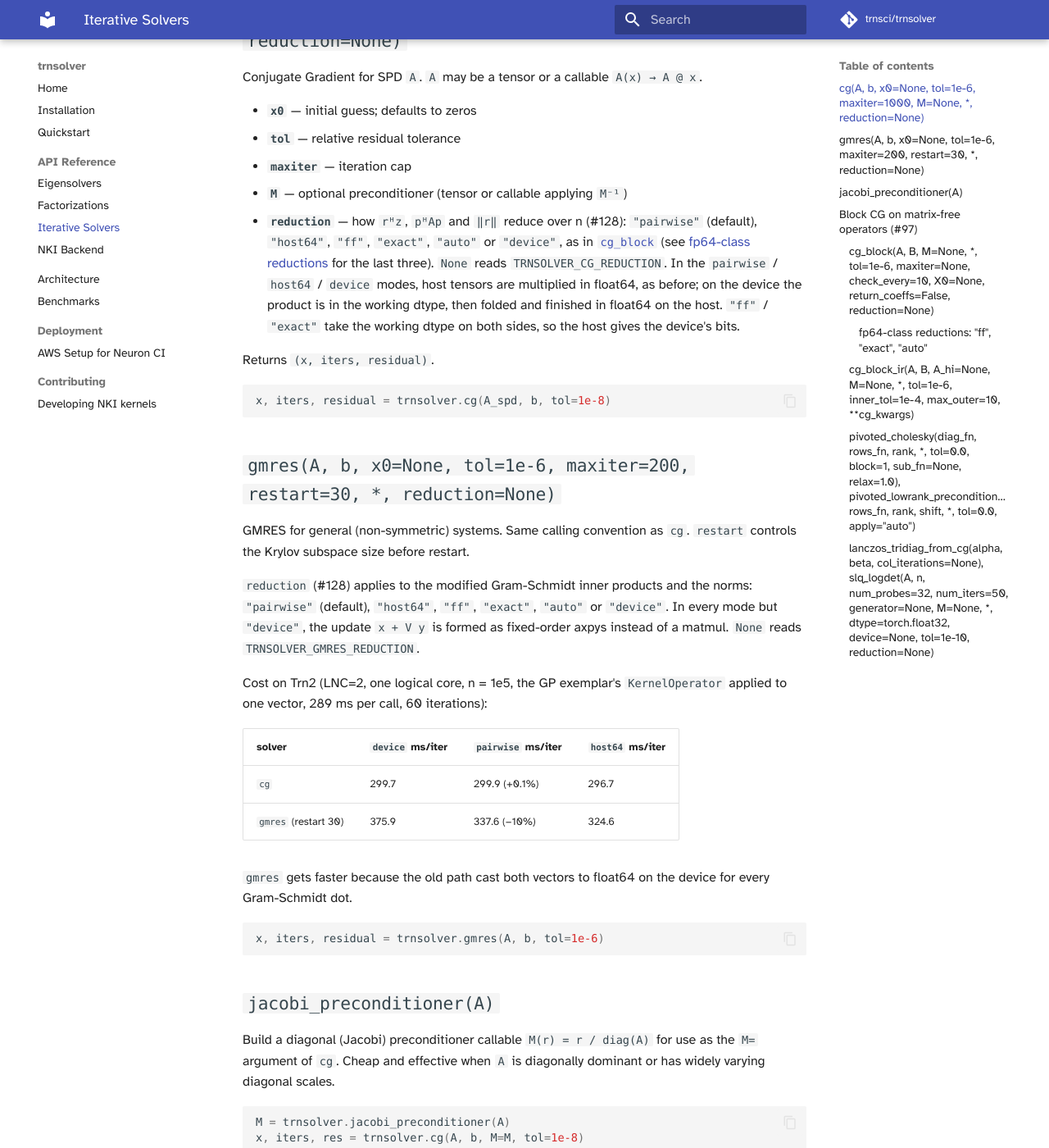
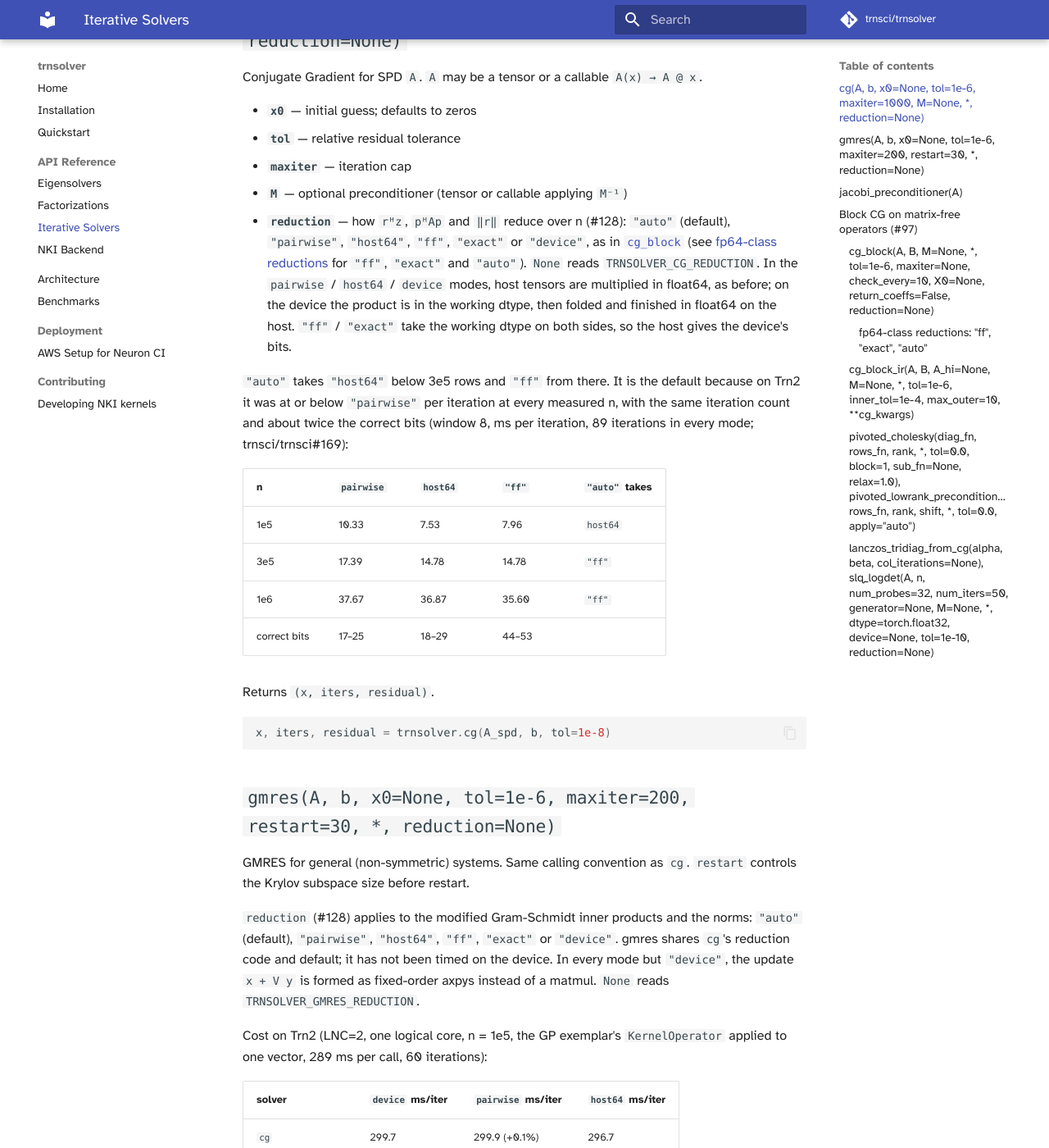
Before and after one commit to trnsci/trnsolver, an MkDocs documentation site: the page built from docs/api/iterative.md, in a window 1280 px wide and 1400 px high, scrolled down 275 px. Shown: the whole window at 82% size. Built offline with MkDocs 1.6.1 and Material for MkDocs 9.7.7, drawn with Linux system fonts in a browser that asks for light colours; some web fonts are replaced; comment, search, counter and statistics services are not loaded; some of the changed text lies outside the part shown.

Commit message:
iterative: reduction="auto" by default in cg / gmres, auto threshold 3e5; cg_block stays pairwise (window 8, trnsci/trnsci#169)
Window 8 on Trn2 (PR #153 comment 7206304015):
- _FF_AUTO_MIN_N 500_000 -> 300_000: host64 / ff per-cg-iteration parity
  at 3e5 (14.78 ms each); ff faster above, host64 0.2-0.4 ms faster below.
- cg and gmres default to "auto" (cg: at or below pairwise at every
  measured n, same iterations, 44-53 vs 17-25 bits). gmres shares the
  _inner / _norm / _resolve_reduction path; not timed on device.
- cg_block keeps "pairwise" (block._CG_BLOCK_DEFAULT) until trnblas#142:
  auto was +28% (1e5) / +16% (1e6) per iteration at R = 33.

Docs, CHANGELOG Unreleased and the CPU tests that pin the defaults and
the threshold follow.

```diff
--- a/docs/api/iterative.md
+++ b/docs/api/iterative.md
@@ -10,7 +10,16 @@ Conjugate Gradient for SPD `A`. `A` may be a tensor or a callable `A(x) → A @
 - **`tol`** — relative residual tolerance
 - **`maxiter`** — iteration cap
 - **`M`** — optional preconditioner (tensor or callable applying `M⁻¹`)
-- **`reduction`** — how `rᴴz`, `pᴴAp` and `‖r‖` reduce over n (#128): `"pairwise"` (default), `"host64"`, `"ff"`, `"exact"`, `"auto"` or `"device"`, as in [`cg_block`](#cg_blocka-b-mnone--tol1e-6-maxiternone-check_every10-x0none-return_coeffsfalse-reductionnone) (see [fp64-class reductions](#fp64-class-reductions-ff-exact-auto) for the last three). `None` reads `TRNSOLVER_CG_REDUCTION`. In the `pairwise` / `host64` / `device` modes, host tensors are multiplied in float64, as before; on the device the product is in the working dtype, then folded and finished in float64 on the host. `"ff"` / `"exact"` take the working dtype on both sides, so the host gives the device's bits.
+- **`reduction`** — how `rᴴz`, `pᴴAp` and `‖r‖` reduce over n (#128): `"auto"` (default), `"pairwise"`, `"host64"`, `"ff"`, `"exact"` or `"device"`, as in [`cg_block`](#cg_blocka-b-mnone--tol1e-6-maxiternone-check_every10-x0none-return_coeffsfalse-reductionnone) (see [fp64-class reductions](#fp64-class-reductions-ff-exact-auto) for `"ff"`, `"exact"` and `"auto"`). `None` reads `TRNSOLVER_CG_REDUCTION`. In the `pairwise` / `host64` / `device` modes, host tensors are multiplied in float64, as before; on the device the product is in the working dtype, then folded and finished in float64 on the host. `"ff"` / `"exact"` take the working dtype on both sides, so the host gives the device's bits.
+
+`"auto"` takes `"host64"` below 3e5 rows and `"ff"` from there. It is the default because on Trn2 it was at or below `"pairwise"` per iteration at every measured n, with the same iteration count and about twice the correct bits (window 8, ms per iteration, 89 iterations in every mode; trnsci/trnsci#169):
+
+| n | `pairwise` | `host64` | `"ff"` | `"auto"` takes |
+|---|---|---|---|---|
+| 1e5 | 10.33 | 7.53 | 7.96 | `host64` |
+| 3e5 | 17.39 | 14.78 | 14.78 | `"ff"` |
+| 1e6 | 37.67 | 36.87 | 35.60 | `"ff"` |
+| correct bits | 17–25 | 18–29 | 44–53 | |
 
 Returns `(x, iters, residual)`.
 
@@ -22,7 +31,7 @@ x, iters, residual = trnsolver.cg(A_spd, b, tol=1e-8)
 
 GMRES for general (non-symmetric) systems. Same calling convention as `cg`. `restart` controls the Krylov subspace size before restart.
 
-`reduction` (#128) applies to the modified Gram-Schmidt inner products and the norms: `"pairwise"` (default), `"host64"`, `"ff"`, `"exact"`, `"auto"` or `"device"`. In every mode but `"device"`, the update `x + V y` is formed as fixed-order axpys instead of a matmul. `None` reads `TRNSOLVER_GMRES_REDUCTION`.
+`reduction` (#128) applies to the modified Gram-Schmidt inner products and the norms: `"auto"` (default), `"pairwise"`, `"host64"`, `"ff"`, `"exact"` or `"device"`. gmres shares `cg`'s reduction code and default; it has not been timed on the device. In every mode but `"device"`, the update `x + V y` is formed as fixed-order axpys instead of a matmul. `None` reads `TRNSOLVER_GMRES_REDUCTION`.
 
 Cost on Trn2 (LNC=2, one logical core, n = 1e5, the GP exemplar's `KernelOperator` applied to one vector, 289 ms per call, 60 iterations):
 
@@ -54,7 +63,7 @@ Raises `ValueError` if any diagonal entry is within `1e-15` of zero. More-capabl
 
 Column-batched preconditioned CG for SPD `A` with an `(n, R)` right-hand side (or `(n,)`). `A` and `M` are callables on `(n, R)` blocks, or tensors. Each iteration makes **one** call `A(P)` on the whole block. Converged columns freeze, but the full block is still passed in, so every call has the same shape. Convergence is per column, `‖rⱼ‖ ≤ tol·‖bⱼ‖`. The stopping test reads back to the host only every `check_every` iterations.
 
-`reduction` sets how the inner products and norms reduce over n (#128). `None` reads `TRNSOLVER_CG_REDUCTION`.
+`reduction` sets how the inner products and norms reduce over n (#128). `None` reads `TRNSOLVER_CG_REDUCTION`. The default stays `"pairwise"` here, unlike `cg`: `"auto"` launches one trnblas reduction per column, and at R = 33 on Trn2 it was 28% slower per iteration at n = 1e5 (68.0 against 53.2 ms) and 16% slower at 1e6 (553 against 477 ms). The default will be re-timed once trnblas#142 batches the columns.
 
 | `reduction` | How | LNC=1 vs LNC=2 | Cost |
 |---|---|---|---|
@@ -62,7 +71,7 @@ Column-batched preconditioned CG for SPD `A` with an `(n, R)` right-hand side (o
 | `"host64"` | the whole (n, R) product is copied to the host and reduced in float64 | bitwise equal | one (n, R) D2H per reduction |
 | `"ff"` | trnblas.fp64 double-word `dot` / `nrm2`, one per column (below) | bitwise equal | one small D2H per column and reduction |
 | `"exact"` | trnblas.fp64 exactly rounded `dot` (below) | bitwise equal | as `"ff"`, 1.3–1.5× its cost through n = 1e6 |
-| `"auto"` | `"host64"` below 5e5 rows, `"ff"` from there (below) | bitwise equal | |
+| `"auto"` | `"host64"` below 3e5 rows, `"ff"` from there (below); `cg` / `gmres` default | bitwise equal | |
 | `"device"` | device `sum` / `vector_norm` (the previous behaviour) | differs (5e-4 relative at n = 1e5) | fastest; for comparison |
 
 Device reductions over n add in an order that depends on how the compiler splits the work across logical cores. Elementwise ops do not. So every mode but `"device"` gives the same bits at any LNC, provided the operator `A` (and `M`) does too.
@@ -73,7 +82,7 @@ These modes (trnsci/trnsci#169) hand the working-dtype vectors to [`trnblas.fp64
 
 - **`"ff"`**: `fp64.dot(accumulate="accurate")` and `fp64.nrm2`. Products are exact (Dekker TwoProd), the lanes accumulate in double-word fp32 (AccurateDWPlusDW), and the 1024 fp32 chunk partials are summed exactly on the host. The order depends on n only, so the result is the same at LNC=1 and LNC=2. The trnblas CPU reference issues the kernels' fp32 operations one for one, so a host tensor gives the device's bits. `nrm2` scales each chunk by a power of two, so the norm does not overflow where fp32 squares would.
 - **`"exact"`**: `fp64.dot(accumulate="exact")`, the integer-limb arm. The result is the exactly rounded Σ xᵢ yᵢ of the fp32 data, which is unique, so it is the same on every backend and LNC. Terms outside the device's 126-bit window, and products outside the fp32 range, take an exact host path. Norms are √(exact Σ xᵢ²).
-- **`"auto"`**: `"host64"` for n < 5e5 rows, else `"ff"`. The policy depends on n only, not on the device. Set `TRNSOLVER_REDUCTION_FF_MIN_N` to move the threshold (`0` always takes `"ff"`). `cg_block` reports the mode it used in `info["reduction"]`.
+- **`"auto"`**: `"host64"` for n < 3e5 rows, else `"ff"`. The policy depends on n only, not on the device. Set `TRNSOLVER_REDUCTION_FF_MIN_N` to move the threshold (`0` always takes `"ff"`). `cg_block` reports the mode it used in `info["reduction"]`.
 
 Float-float error grows like 2⁻⁴⁸ · cond, where cond = Σ|xᵢ yᵢ| / |x·y|. CG's `rᴴz`, `pᴴAp` and norms are well conditioned. For a near-orthogonal dot, such as a late Gram-Schmidt coefficient in `gmres`, only `"exact"` stays exact. float64 / complex128 data (host only) is already float64: there `"ff"` reduces in float64 as `"host64"` does, and `"exact"` uses `fp64.exact_dot`. A complex vector is reduced as its (re, im) pairs, in one reduction of length 2n.
 
@@ -85,7 +94,7 @@ Measured on Trn2 (window 7, one logical core at LNC=2; trnsci/trnsci#169). Each
 | 1e6 | 1.95 (30.7 b) | 1.80 (35.0 b) | 1.37 (53 b) | 2.05 (53 b) |
 | 1e7 | 2.10 (27.8 b) | 38.9 (38.0 b) | 2.57 (53 b) | 7.90 (53 b) |
 
-`host64` on the device is limited by the fp32 product it copies back (about 32–38 bits); `"ff"` and `"exact"` form the products exactly. `"ff"` is cheaper than `host64` from about 5e5 rows (1.37 vs 1.80 ms at 1e6, 2.57 vs 38.9 ms at 1e7), which sets `"auto"`'s threshold. `"exact"` costs 1.3–1.5× `"ff"` through n = 1e6 and 3.1× at 1e7, so `"auto"` does not pick it. Use it where a reduction must be exact, at n ≤ 1e6.
+`host64` on the device is limited by the fp32 product it copies back (about 32–38 bits); `"ff"` and `"exact"` form the products exactly. `"ff"` is cheaper than `host64` per call from about 5e5 rows (1.37 vs 1.80 ms at 1e6, 2.57 vs 38.9 ms at 1e7). Per `cg` iteration (window 8), the two reach parity at 3e5 (14.78 ms each), which sets `"auto"`'s threshold; `host64` is 0.2–0.4 ms faster below it. `"exact"` costs 1.3–1.5× `"ff"` through n = 1e6 and 3.1× at 1e7, so `"auto"` does not pick it. Use it where a reduction must be exact, at n ≤ 1e6.
 
 `cg_block` runs one trnblas reduction per column. The projected preconditioner's Qᵀ V (k · R dots) keeps the `"pairwise"` blocked product under `"ff"`, `"exact"` and `"auto"`. A preconditioner needs a fixed order, not 53 bits: an error in M slows CG down but does not move the solution. The per-iteration and end-to-end cost in `cg` and `cg_block` is measured by `scripts/bench_cg_reduction_ff.py`, at n = 1e5, 1e6 and 1e7 for each mode.
 
```
Also changed, not shown: CHANGELOG.md (+28 -2 lines), docs/api/nki.md (+2 -2 lines), 5 other files.
